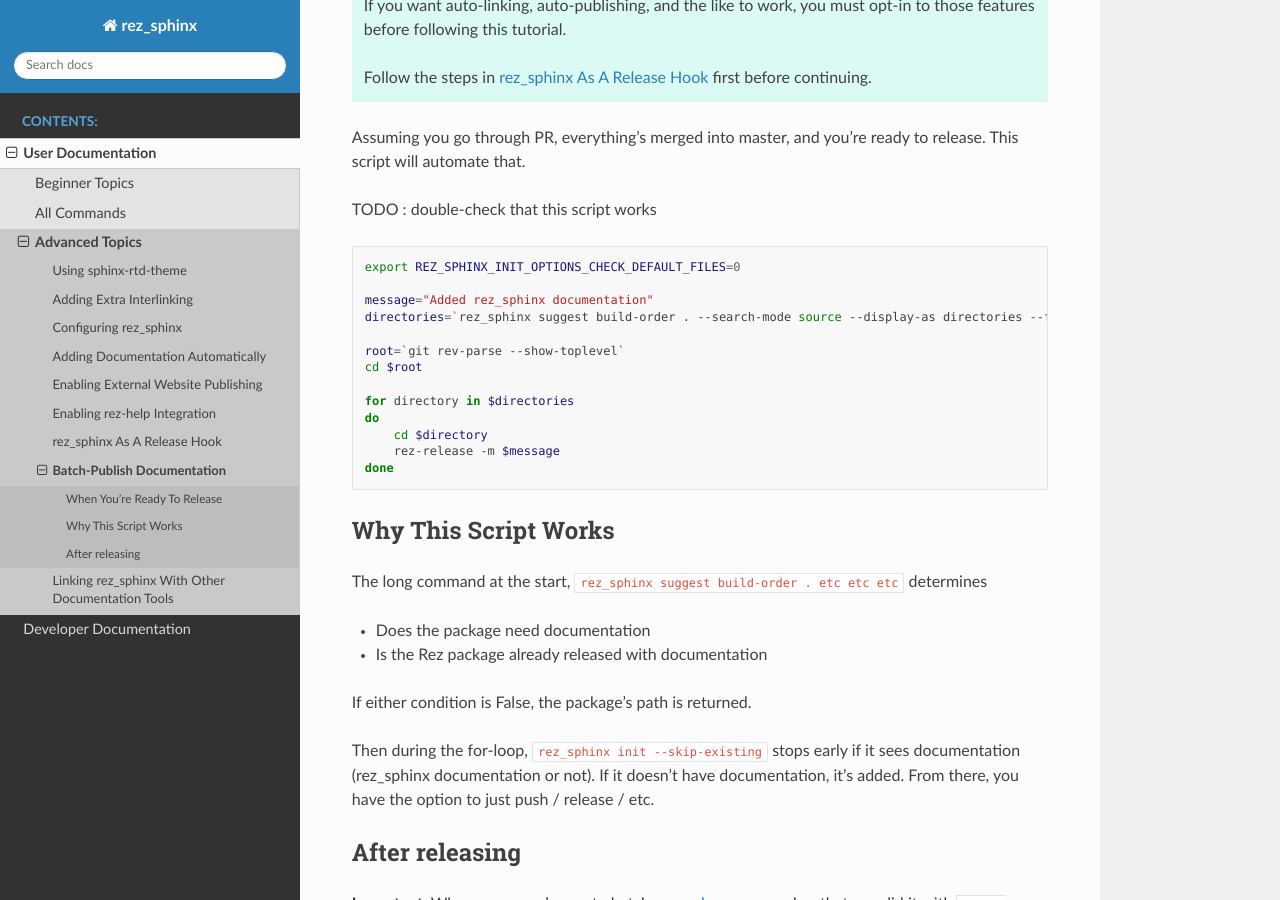
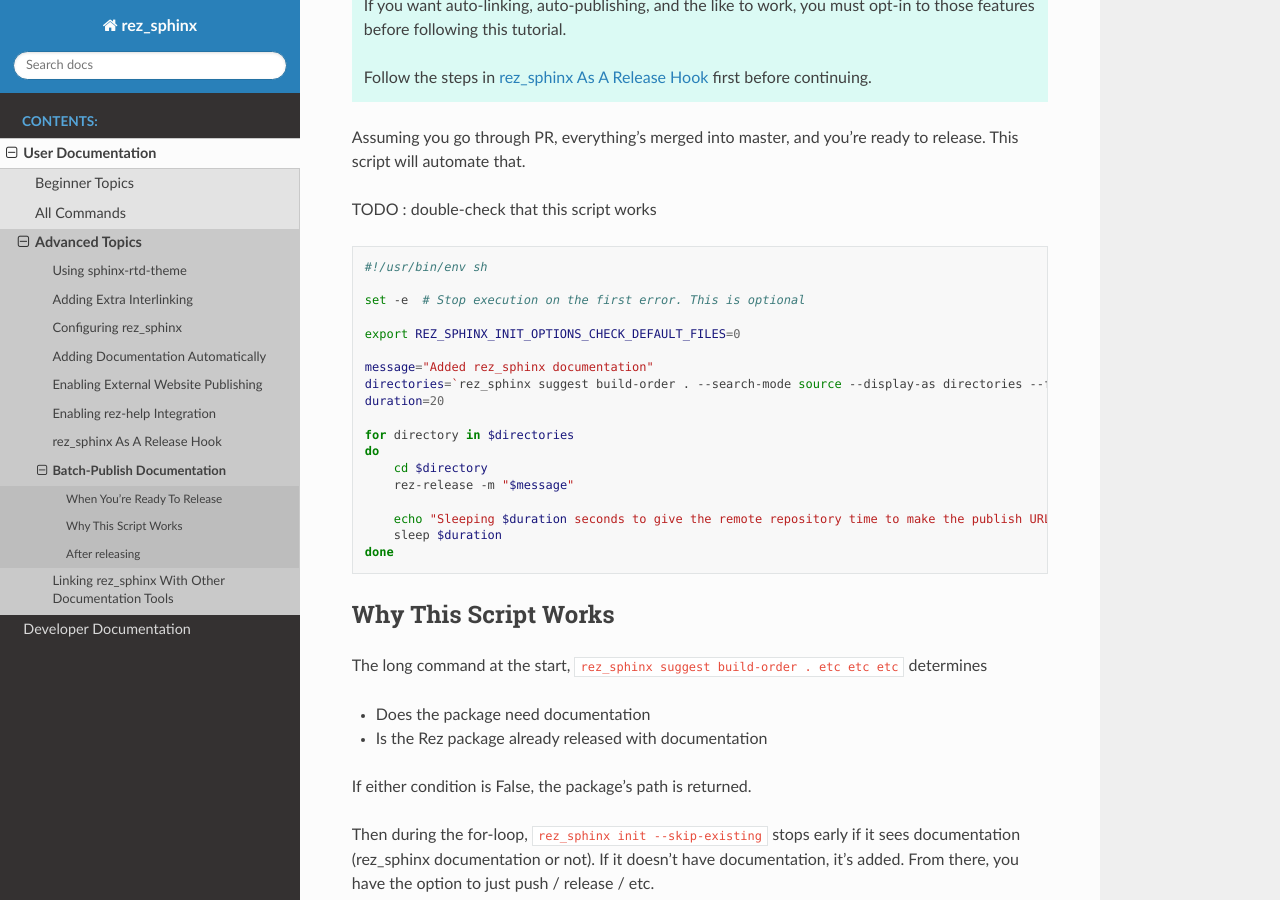
Before and after one commit to ColinKennedy/rez_developer_packages, a Sphinx documentation site: the page built from rez_sphinx/documentation/batch_publish_documentation.rst, in a window 1280 px wide and 900 px high, scrolled down 1624 px. Built offline with Sphinx 7.4.7 and the Read the Docs theme 2.0.0, drawn with Linux system fonts in a browser that asks for light colours; pages that are not in the unit, such as notebooks, are missing from menus; the version number could not be read and is left out.

Commit message:
Getting the basic publish behavior working

```diff
--- a/rez_sphinx/documentation/batch_publish_documentation.rst
+++ b/rez_sphinx/documentation/batch_publish_documentation.rst
@@ -97,18 +97,23 @@ TODO : double-check that this script works
 
 .. code-block:: sh
 
+    #!/usr/bin/env sh
+
+    set -e  # Stop execution on the first error. This is optional
+
     export REZ_SPHINX_INIT_OPTIONS_CHECK_DEFAULT_FILES=0
 
     message="Added rez_sphinx documentation"
     directories=`rez_sphinx suggest build-order . --search-mode source --display-as directories --filter already_released`
-
-    root=`git rev-parse --show-toplevel`
-    cd $root
+    duration=20
 
     for directory in $directories
     do
         cd $directory
-        rez-release -m $message
+        rez-release -m "$message"
+
+        echo "Sleeping $duration seconds to give the remote repository time to make the publish URL"
+        sleep $duration
     done
 
 
```
Also changed, not shown: 2 other files.
